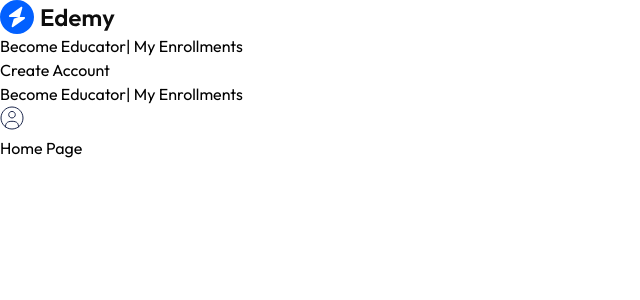
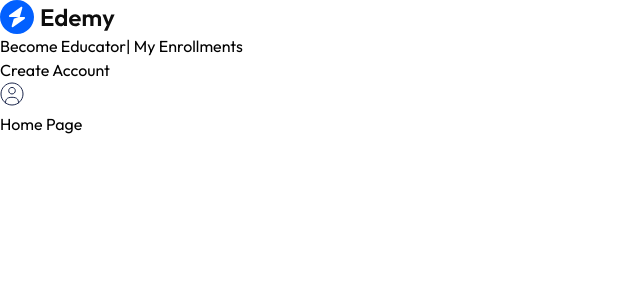
Before and after one commit to rajatsinghal02/LMS, a React (Vite) app in the folder client/: page / in a window 1280 px wide. Shown: the top 300 px of the page, without its empty margins (0-640 px from the left). Built offline with nearby package versions, Linux system fonts and the light colour scheme.

Commit message:
Navbar Updated

```diff
--- a/client/src/components/student/navbar.jsx
+++ b/client/src/components/student/navbar.jsx
@@ -21,8 +21,8 @@ const Navbar = () => {
        {/* For Phone Screen  */}
         <div className='md:hidden flex items-center gap-2 sm:gap-5 text-gray-500'>
     <div>
-    <button>Become Educator</button>
-    | <Link  to='/my-enrollments' >My Enrollments</Link>
+    {/* <button>Become Educator</button>
+    | <Link  to='/my-enrollments' >My Enrollments</Link> */}
 
     </div>
     <button><img src={assets.user_icon} alt="users" /></button>
```
